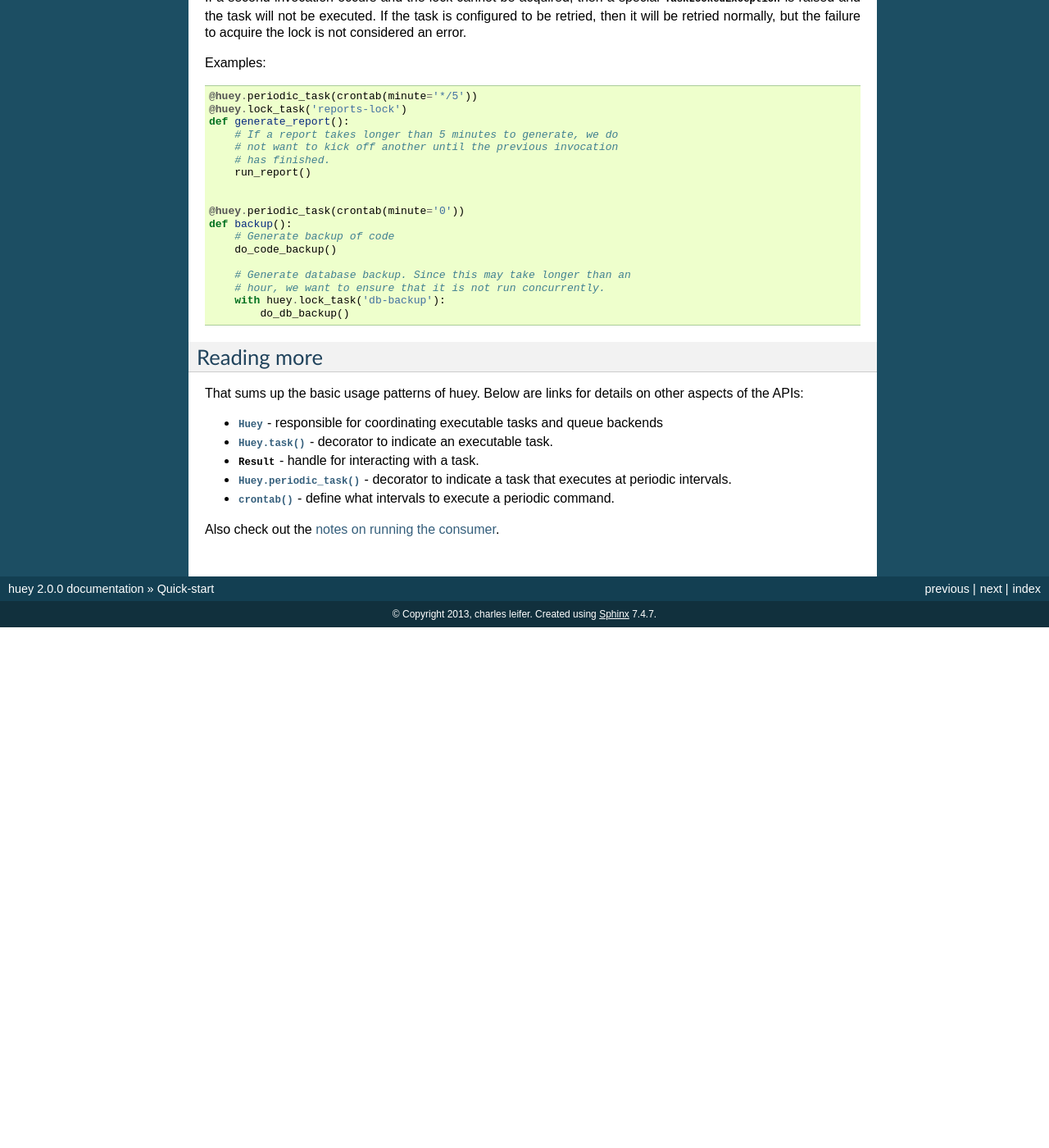
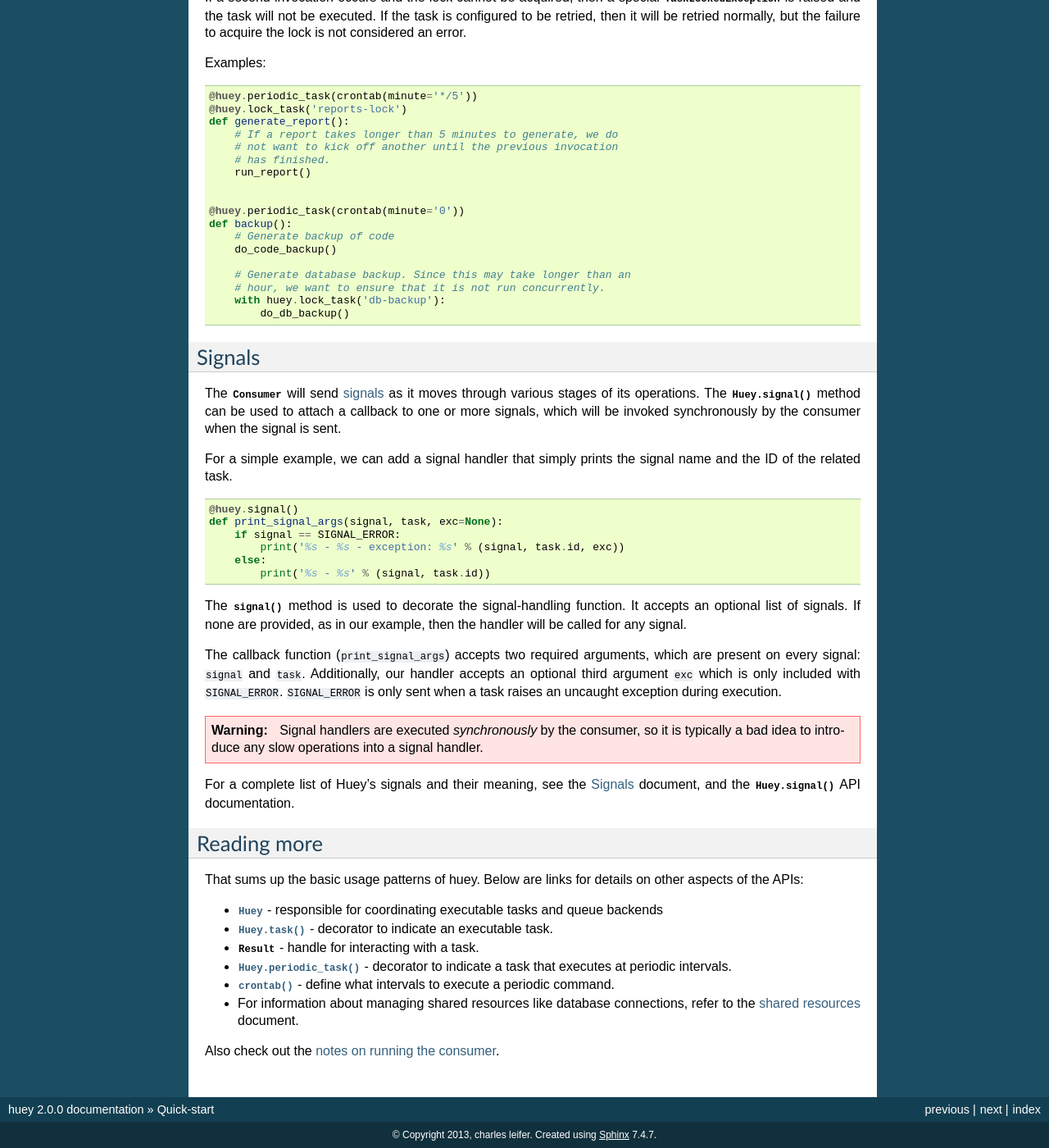
Before and after one commit to coleifer/huey, a Sphinx documentation site: the page built from docs/quickstart.rst, in a window 1280 px wide and 1400 px high, scrolled down 5872 px. Shown: the whole window at 82% size. Built offline with Sphinx 7.4.7, drawn with Linux system fonts in a browser that asks for light colours; pages that are not in the unit, such as notebooks, are missing from menus; before the commit the page ends 6637 px from its top, so only the background shows below that.

Commit message:
More docs.

```diff
--- a/docs/index.rst
+++ b/docs/index.rst
@@ -97,9 +97,10 @@ Table of contents
    installation
    quickstart
    consumer
-   signals
    imports
    troubleshooting
+   signals
+   shared_resources
    api
    contrib
 
--- a/docs/quickstart.rst
+++ b/docs/quickstart.rst
@@ -482,6 +482,44 @@ Examples:
         with huey.lock_task('db-backup'):
             do_db_backup()
 
+Signals
+-------
+
+The :py:class:`Consumer` will send :ref:`signals <signals>` as it moves through
+various stages of its operations. The :py:meth:`Huey.signal` method can be used
+to attach a callback to one or more signals, which will be invoked
+synchronously by the consumer when the signal is sent.
+
+For a simple example, we can add a signal handler that simply prints the signal
+name and the ID of the related task.
+
+.. code-block:: python
+
+    @huey.signal()
+    def print_signal_args(signal, task, exc=None):
+        if signal == SIGNAL_ERROR:
+            print('%s - %s - exception: %s' % (signal, task.id, exc))
+        else:
+            print('%s - %s' % (signal, task.id))
+
+The :py:meth:`~Huey.signal` method is used to decorate the signal-handling
+function. It accepts an optional list of signals. If none are provided, as in
+our example, then the handler will be called for any signal.
+
+The callback function (``print_signal_args``) accepts two required arguments,
+which are present on every signal: ``signal`` and ``task``. Additionally, our
+handler accepts an optional third argument ``exc`` which is only included with
+``SIGNAL_ERROR``. ``SIGNAL_ERROR`` is only sent when a task raises an uncaught
+exception during execution.
+
+.. warning::
+    Signal handlers are executed *synchronously* by the consumer, so it is
+    typically a bad idea to introduce any slow operations into a signal
+    handler.
+
+For a complete list of Huey's signals and their meaning, see the :ref:`signals`
+document, and the :py:meth:`Huey.signal` API documentation.
+
 Reading more
 ------------
 
@@ -495,5 +533,7 @@ other aspects of the APIs:
 * :py:meth:`Huey.periodic_task` - decorator to indicate a task that executes at
   periodic intervals.
 * :py:func:`crontab` - define what intervals to execute a periodic command.
+* For information about managing shared resources like database connections,
+  refer to the :ref:`shared resources <shared_resources>` document.
 
 Also check out the :ref:`notes on running the consumer <consuming-tasks>`.
```
Also changed, not shown: docs/shared_resources.rst (added, +84 -0 lines).
